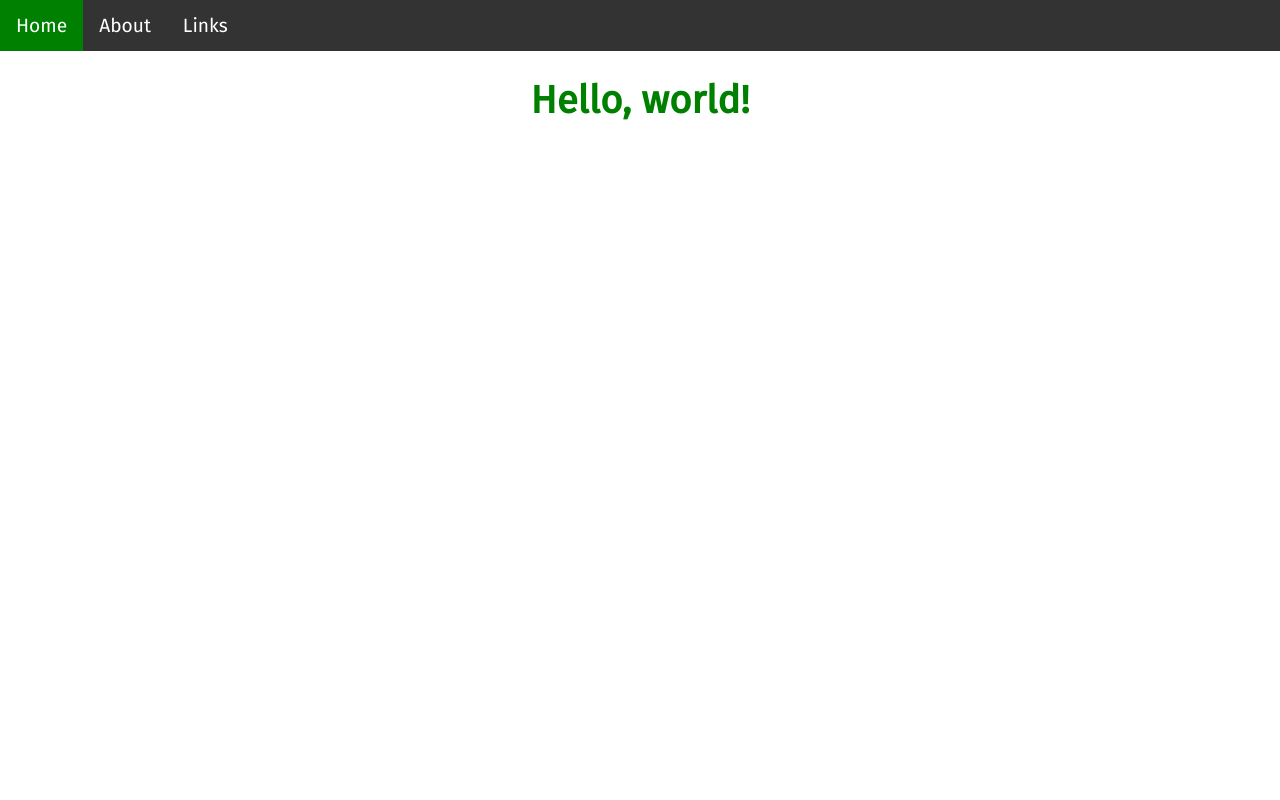
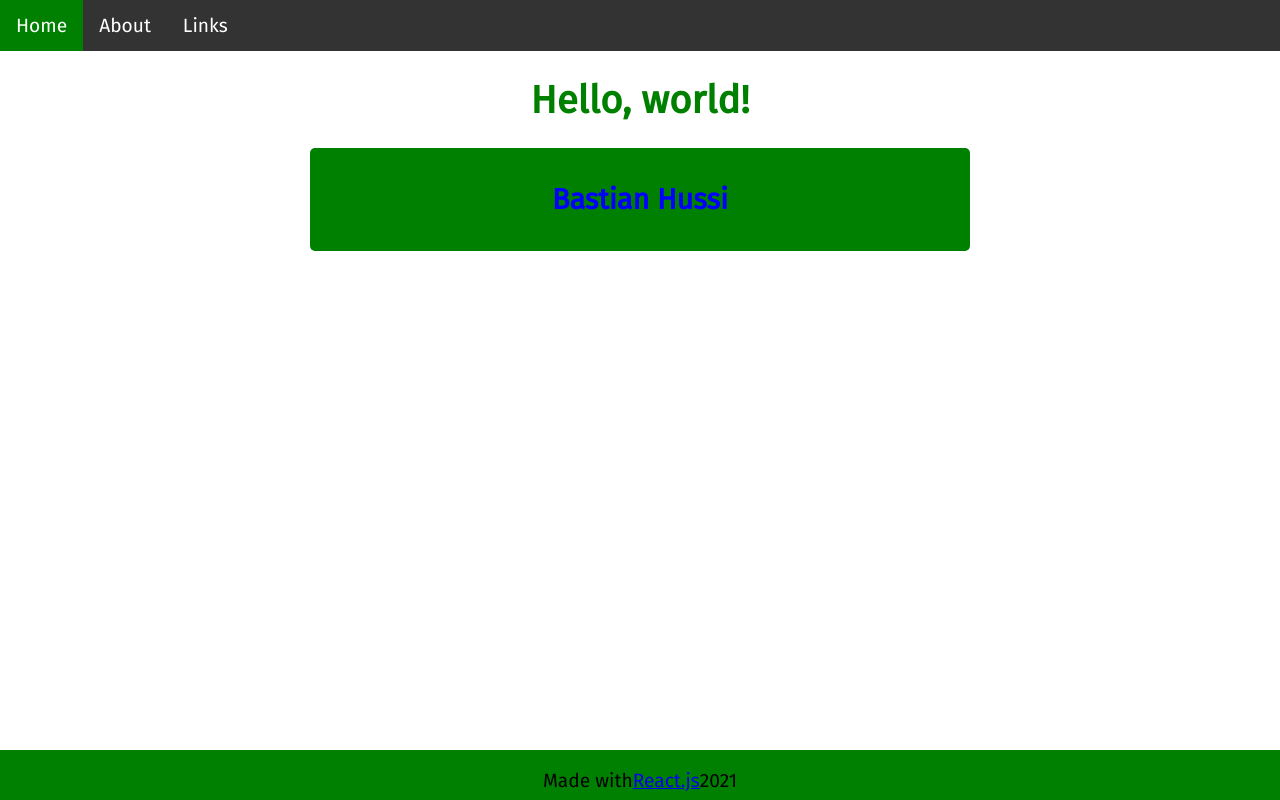
Before and after one commit to bastianhussi/website, a React (Create React App) app: page / in a window 1280 px wide. Built offline with nearby package versions, Linux system fonts and the light colour scheme; the HTML template or start-up script is replaced by a standard one.

Commit message:
Created a sticky footer

```diff
--- a/public/style.css
+++ b/public/style.css
@@ -1,6 +1,18 @@
+html {
+  font-family: "Fira Sans", sans-serif;
+  font-size: larger;
+  height: 100%;
+}
+
 body {
   margin: 0;
   padding: 0;
-  font-family: "Fira Sans", sans-serif;
-  font-size: larger;
+  height: 100%;
+  position: relative;
 }
+
+#root {
+  min-height: 100%;
+  display: flex;
+  flex-direction: column;
+}
--- a/src/App.tsx
+++ b/src/App.tsx
@@ -4,16 +4,28 @@ import Navbar from "./components/Navbar";
 import Home from "./pages/Home";
 import About from "./pages/About";
 import Links from "./pages/Links";
+import Footer from "./components/Footer";
 
 function App() {
   return (
     <Router>
       <Navbar />
-      <Switch>
-        <Route path="/links" component={Links} />
-        <Route path="/about" component={About} />
-        <Route path="/" component={Home} />
-      </Switch>
+      <div style={{ flexGrow: 1 }}>
+        <Switch>
+          <Route path="/links" component={Links} />
+          <Route path="/about" component={About} />
+          <Route path="/" component={Home} />
+        </Switch>
+      </div>
+      <Footer>
+        Made with
+        <p>
+          <a href="https://reactjs.org/" target="_blank">
+            React.js
+          </a>
+        </p>
+        <p>2021</p>
+      </Footer>
     </Router>
   );
 }
--- a/src/components/Box.tsx
+++ b/src/components/Box.tsx
@@ -6,6 +6,7 @@ const Box = styled.div`
   background-color: ${colors.accent};
   width: 50%;
   margin: 0 auto;
+  border-radius: 5px;
   @media (max-width: 600px) {
     width: auto;
     margin: 0 10px;
--- /dev/null
+++ b/src/components/Footer.tsx
@@ -0,0 +1,16 @@
+import styled from "styled-components";
+import colors from "../colors";
+
+const Footer = styled.footer`
+  display: flex;
+  flex-flow: row wrap;
+  justify-content: center;
+  align-items: baseline;
+  flex-shrink: 0;
+  background-color: ${colors.accent};
+  text-align: center;
+  margin-top: 10px;
+  height: 50px;
+`;
+
+export default Footer;
--- a/src/pages/Home.tsx
+++ b/src/pages/Home.tsx
@@ -1,9 +1,13 @@
-import { Heading1 } from "../components/Custom";
+import Box from "../components/Box";
+import { Heading1, Heading2 } from "../components/Custom";
 
 const Home = () => {
   return (
     <div>
       <Heading1>Hello, world!</Heading1>
+      <Box>
+      <Heading2 style={{color: "blue"}}>Bastian Hussi</Heading2>
+      </Box>
     </div>
   );
 };
```
Also changed, not shown: 1 other file (tests, documents, lock files or other folders).
